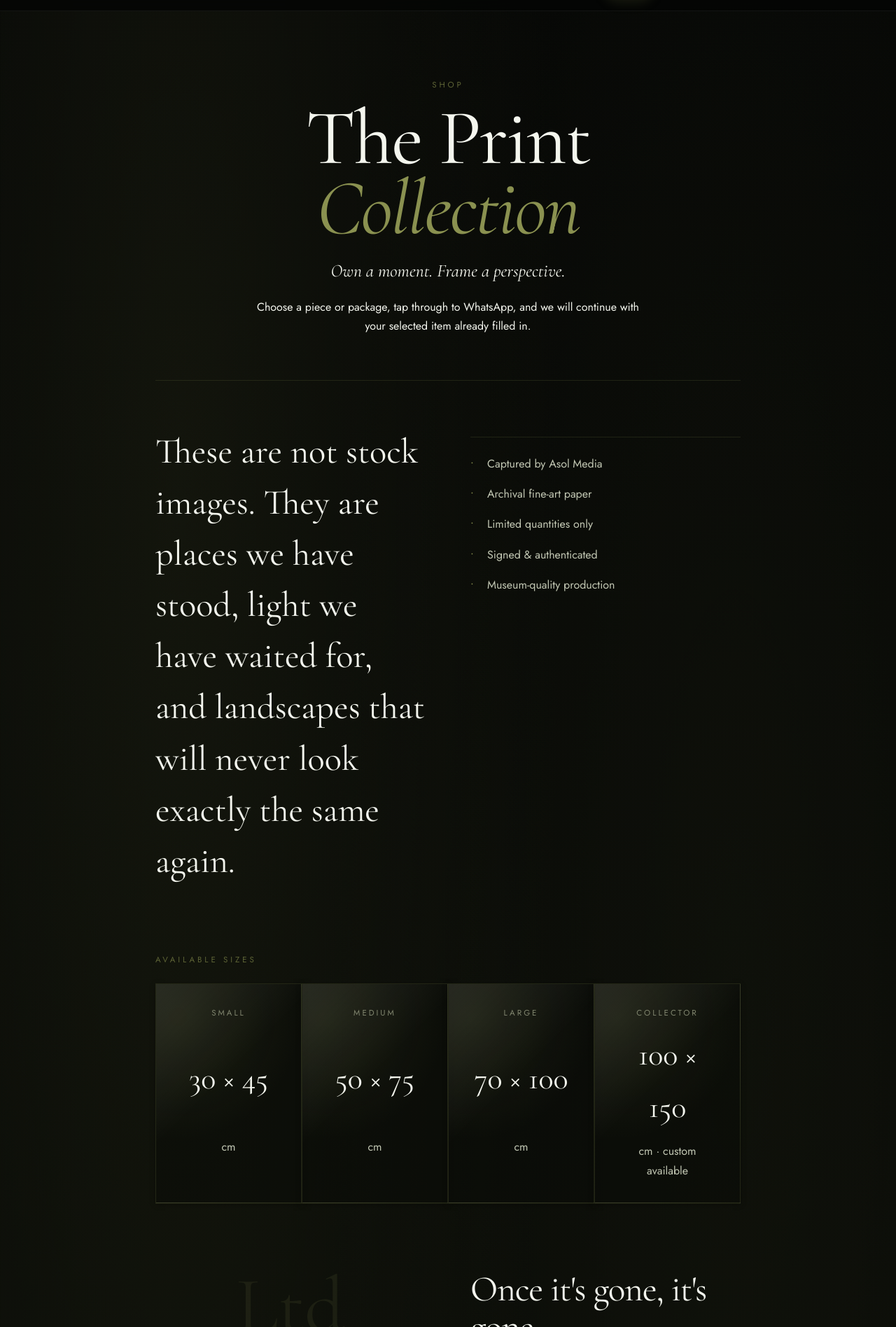
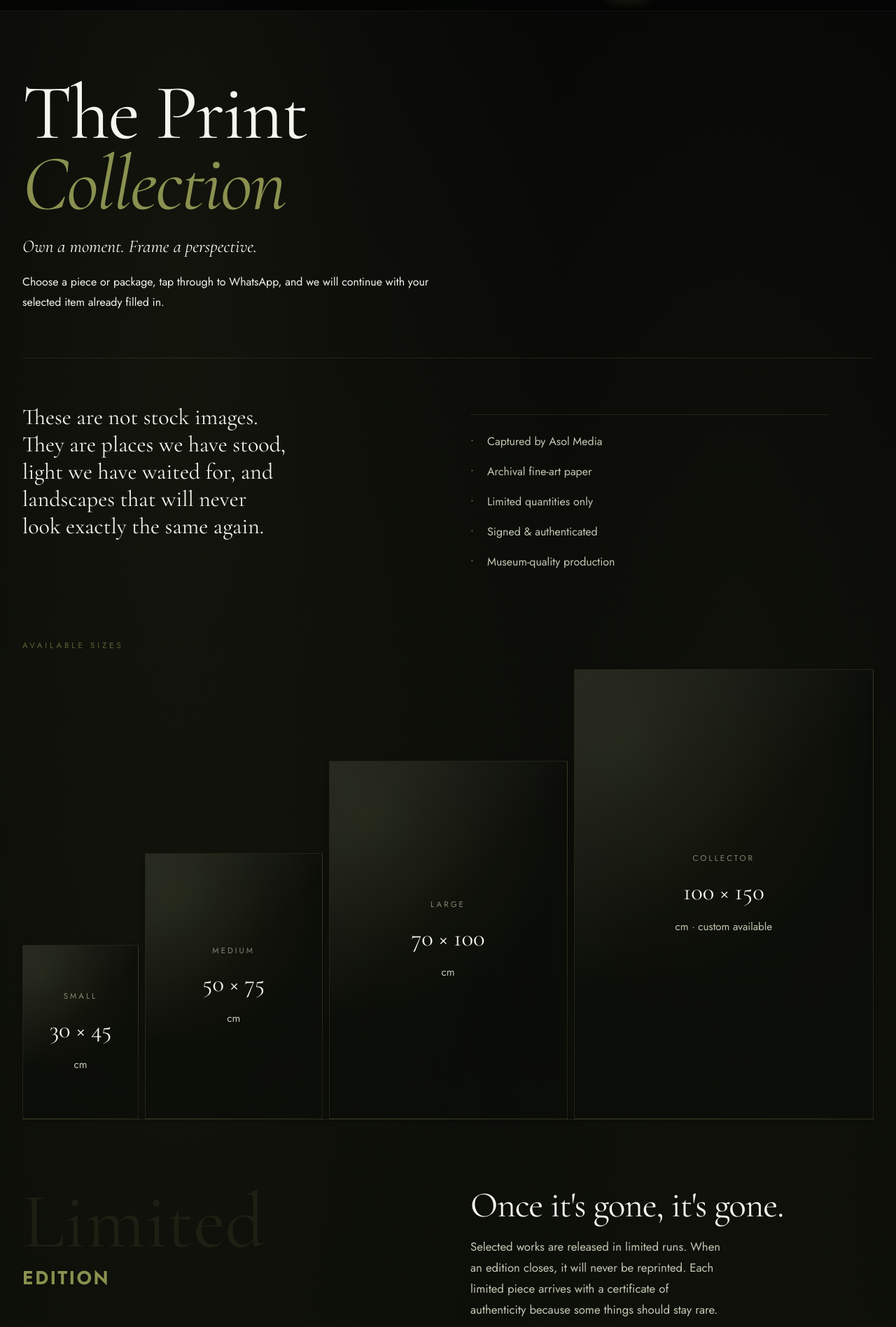
Before and after one commit to yrlnls/asol-media, a React (Vite) app: page /shop in a window 1280 px wide. Shown: the part 64-1960 px from the top of the page at 70% size. Built offline with nearby package versions, Linux system fonts and the light colour scheme.

Commit message:
updated the shop page structure and styling

```diff
--- a/src/data/products.ts
+++ b/src/data/products.ts
@@ -28,48 +28,12 @@ export const products: Product[] = [
     image: { src: '/wedding.webp', alt: 'Wedding couple album preview' },
   },
   {
-    id: 'event-highlight-film',
-    category: 'Film',
-    name: 'Event Highlight Film (3-5 mins)',
-    description: 'Cinematic recap with licensed music and color grading.',
-    price: 'KES 24,000',
-    availability: 'Booking required',
-    image: { src: '/videography.webp', alt: 'Videography setup at event' },
-  },
-  {
-    id: 'drone-session',
+    id: 'drone-shots',
     category: 'Aerial',
-    name: 'Drone Session (Up to 1 hour)',
+    name: 'Drone Shots + Edits',
     description: 'Aerial photography + 10 edited stills and raw clips delivered.',
     price: 'KES 12,500',
     availability: 'Weather dependent',
     image: { src: '/aerial-photo-video.webp', alt: 'Aerial drone over venue' },
   },
-  {
-    id: 'portrait-mini',
-    category: 'Portrait',
-    name: 'Portrait Mini Session',
-    description: '45-minute on-location shoot with 12 edited portraits.',
-    price: 'KES 9,000',
-    availability: 'Limited weekly slots',
-    image: { src: '/photography.webp', alt: 'Portrait photography lighting' },
-  },
-  {
-    id: 'corporate-package',
-    category: 'Corporate',
-    name: 'Corporate Launch Coverage',
-    description: 'Photo + video team for up to 4 hours, next-day highlights.',
-    price: 'KES 38,000',
-    availability: 'Pre-production call included',
-    image: { src: '/corporate-institution.webp', alt: 'Corporate launch coverage' },
-  },
-  {
-    id: 'livestream-kit',
-    category: 'Livestream',
-    name: 'Livestream Kit (Single Cam)',
-    description: 'Single-camera live feed with overlays, streaming to your platform.',
-    price: 'KES 16,000',
-    availability: 'Crew scheduled on request',
-    image: { src: '/live-event.webp', alt: 'Livestream camera setup' },
-  },
 ]
--- a/src/pages/Shop.tsx
+++ b/src/pages/Shop.tsx
@@ -13,10 +13,10 @@ const collectionDetails = [
 ]
 
 const collectionSizes = [
-  { label: 'Small', dimension: '30 × 45', note: 'cm' },
-  { label: 'Medium', dimension: '50 × 75', note: 'cm' },
-  { label: 'Large', dimension: '70 × 100', note: 'cm' },
-  { label: 'Collector', dimension: '100 × 150', note: 'cm · custom available' },
+  { label: 'Small', dimension: '30 × 45', note: 'cm', cols: 2 },
+  { label: 'Medium', dimension: '50 × 75', note: 'cm', cols: 3 },
+  { label: 'Large', dimension: '70 × 100', note: 'cm', cols: 4 },
+  { label: 'Collector', dimension: '100 × 150', note: 'cm · custom available', cols: 5 },
 ]
 
 const collectionLogistics = [
@@ -43,7 +43,6 @@ export default function Shop() {
       <section className="shop-hero">
         <div className="container shop-shell">
           <div className="shop-hero-copy">
-            <span className="shop-kicker">Shop</span>
             <h1>
               The Print
               <span> Collection</span>
@@ -79,7 +78,13 @@ export default function Shop() {
             <span className="shop-section-label">Available Sizes</span>
             <div className="shop-size-grid">
               {collectionSizes.map((size) => (
-                <article className="shop-size-card" key={size.label}>
+                <article
+                  className="shop-size-card"
+                  key={size.label}
+                  style={{
+                    gridColumn: `span ${size.cols}`,
+                  }}
+                >
                   <span className="shop-size-label">{size.label}</span>
                   <strong>{size.dimension}</strong>
                   <p>{size.note}</p>
@@ -92,7 +97,7 @@ export default function Shop() {
 
           <div className="shop-edition-grid">
             <div className="shop-edition-mark">
-              <span>Ltd</span>
+              <span>Limited</span>
               <strong>Edition</strong>
             </div>
             <div className="shop-edition-copy">
--- a/src/styles/shop.css
+++ b/src/styles/shop.css
@@ -18,7 +18,7 @@
 }
 
 .shop-shell {
-  max-width: 900px;
+  max-width: var(--container-wide);
 }
 
 .shop-hero,
@@ -33,9 +33,10 @@
 
 .shop-hero-copy {
   display: grid;
-  justify-items: center;
-  text-align: center;
+  justify-items: start;
+  text-align: left;
   gap: var(--space-md);
+  max-width: 52rem;
 }
 
 .shop-kicker,
@@ -50,6 +51,8 @@
 }
 
 .shop-hero h1 {
+  justify-self: start;
+  text-align: left;
   font-size: clamp(4rem, 12vw, 7rem);
   font-weight: 400;
   line-height: 0.9;
@@ -70,8 +73,9 @@
 }
 
 .shop-hero-summary {
-  max-width: 58ch;
+  max-width: 64ch;
   color: var(--color-text-secondary);
+  line-height: 1.8;
 }
 
 .shop-story {
@@ -98,15 +102,16 @@
 
 .shop-lead {
   font-family: var(--font-display);
-  font-size: clamp(2rem, 4vw, 3.15rem);
-  line-height: 1.45;
-  max-width: 18ch;
+  font-size: clamp(1.7rem, 2.5vw, 2.45rem);
+  line-height: 1.22;
+  max-width: 25ch;
 }
 
 .shop-story-details {
   display: grid;
   gap: var(--space-lg);
   padding-top: var(--space-md);
+  max-width: 32rem;
 }
 
 .shop-detail-list {
@@ -140,7 +145,12 @@
 .shop-size-grid,
 .shop-logistics-grid {
   display: grid;
-  grid-template-columns: repeat(4, minmax(0, 1fr));
+}
+
+.shop-size-grid {
+  grid-template-columns: repeat(14, minmax(0, 1fr));
+  align-items: end;
+  gap: calc(var(--space-sm) * 0.75);
 }
 
 .shop-size-card,
@@ -154,10 +164,15 @@
 
 .shop-size-card {
   display: grid;
+  align-content: center;
   justify-items: center;
   text-align: center;
-  gap: var(--space-sm);
+  gap: var(--space-xs);
+  min-height: 0;
+  padding: clamp(0.85rem, 1.6vw, 1.35rem);
+  aspect-ratio: 2 / 3;
 }
+
 
 .shop-size-label {
   font-size: 0.72rem;
@@ -168,12 +183,13 @@
 
 .shop-size-card strong {
   font-family: var(--font-display);
-  font-size: clamp(2rem, 4vw, 2.75rem);
+  font-size: clamp(1.55rem, 2.7vw, 2.35rem);
   font-weight: 500;
   color: var(--color-text-primary);
 }
 
 .shop-size-card p {
+  font-size: 0.95rem;
   color: var(--color-text-secondary);
 }
 
@@ -183,10 +199,10 @@
 
 .shop-edition-mark {
   display: grid;
-  justify-items: center;
-  align-content: center;
+  justify-items: start;
+  align-content: start;
   gap: var(--space-xs);
-  text-align: center;
+  text-align: left;
 }
 
 .shop-edition-mark span {
@@ -206,6 +222,7 @@
 .shop-edition-copy {
   display: grid;
   gap: var(--space-md);
+  max-width: 38rem;
 }
 
 .shop-edition-copy h2 {
@@ -215,15 +232,16 @@
 }
 
 .shop-edition-copy p {
-  font-size: 1.1rem;
-  line-height: 1.9;
+  max-width: 36ch;
+  font-size: 1.05rem;
+  line-height: 1.8;
   color: var(--color-text-secondary);
 }
 
 .shop-quote {
   display: grid;
-  justify-items: center;
-  text-align: center;
+  justify-items: start;
+  text-align: left;
   gap: var(--space-md);
   padding: var(--space-4xl) 0;
 }
@@ -236,7 +254,7 @@
 }
 
 .shop-quote p {
-  max-width: 26ch;
+  max-width: 30ch;
   font-family: var(--font-display);
   font-size: clamp(2rem, 4vw, 3rem);
   font-style: italic;
@@ -245,6 +263,7 @@
 }
 
 .shop-quote footer {
+  justify-self: start;
   font-size: 0.8rem;
   letter-spacing: 0.3em;
   text-transform: uppercase;
@@ -284,6 +303,7 @@
 }
 
 .shop-catalog-header p {
+  max-width: 34rem;
   line-height: 1.8;
   color: var(--color-text-secondary);
 }
@@ -375,9 +395,16 @@
   .shop-story-grid,
   .shop-edition-grid,
   .shop-catalog-header,
-  .shop-size-grid,
   .shop-logistics-grid {
     grid-template-columns: 1fr 1fr;
+  }
+
+  .shop-size-grid {
+    grid-template-columns: repeat(2, minmax(0, 1fr));
+  }
+
+  .shop-size-card {
+    grid-column: auto !important;
   }
 
   .shop-lead,
```
